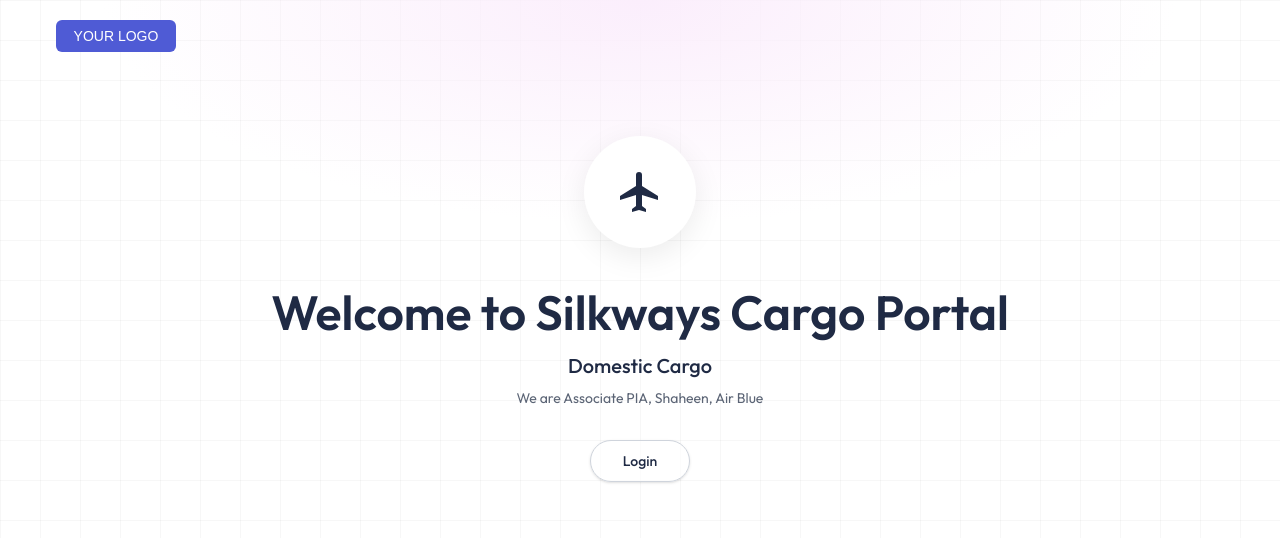
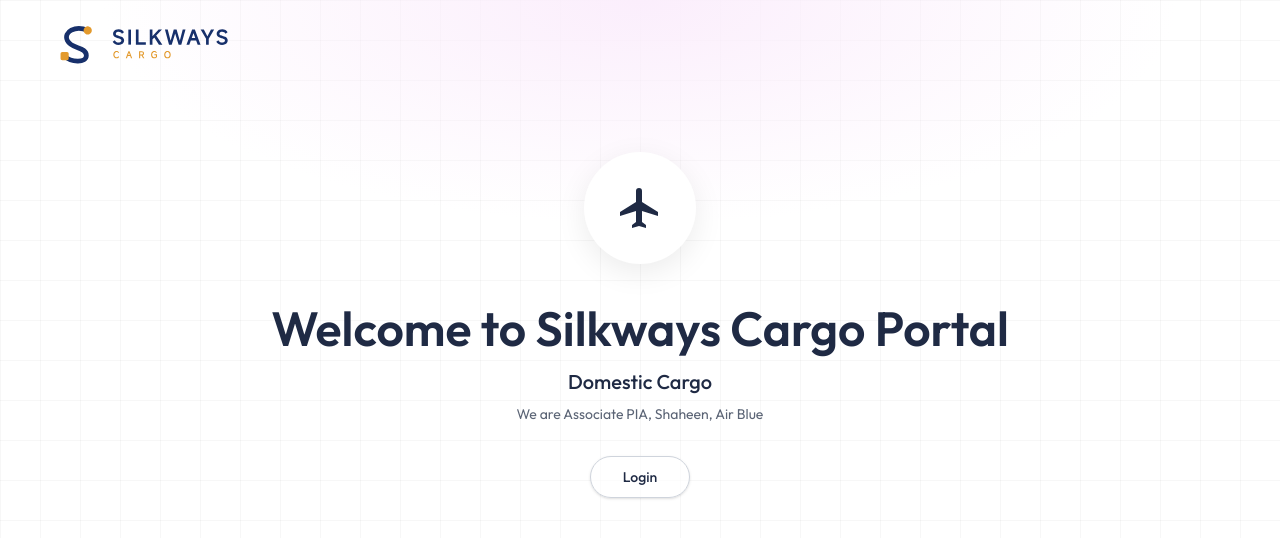
Before and after one commit to Khizarkhan280/Silkways, a React (Vite) app: page / in a window 1280 px wide. Shown: the top 538 px of the page. Built offline with nearby package versions, Linux system fonts and the light colour scheme.

Commit message:
Added Logo

```diff
--- a/src/assets/Logo.jsx
+++ /dev/null
@@ -1,12 +0,0 @@
-// Replace the <svg> below with your own logo SVG.
-// Tip: use className (not class) and keep sizing via Tailwind classes.
-export default function Logo({ className = "h-8 w-auto" }) {
-  return (
-    <svg className={className} viewBox="0 0 120 32" fill="none" xmlns="http://www.w3.org/2000/svg">
-      <rect width="120" height="32" rx="6" fill="#4F5BD5" />
-      <text x="60" y="21" textAnchor="middle" fontSize="14" fill="#fff" fontFamily="sans-serif">
-        YOUR LOGO
-      </text>
-    </svg>
-  );
-}
--- a/src/components/Navbar.jsx
+++ b/src/components/Navbar.jsx
@@ -1,11 +1,11 @@
 import { Link } from "react-router-dom";
-import Logo from "../assets/Logo";
+import logo from "../assets/silkways-cargo-logo.svg";
 
 export default function Navbar() {
   return (
     <header className="flex items-center justify-between px-6 py-5 md:px-14">
       <Link to="/" aria-label="Home">
-        <Logo className="h-8 w-auto" />
+        <img src={logo} alt="Silkways Cargo" className="h-12 w-auto" />
       </Link>
     </header>
   );
```
Also changed, not shown: src/assets/silkways-cargo-logo.svg (added).
